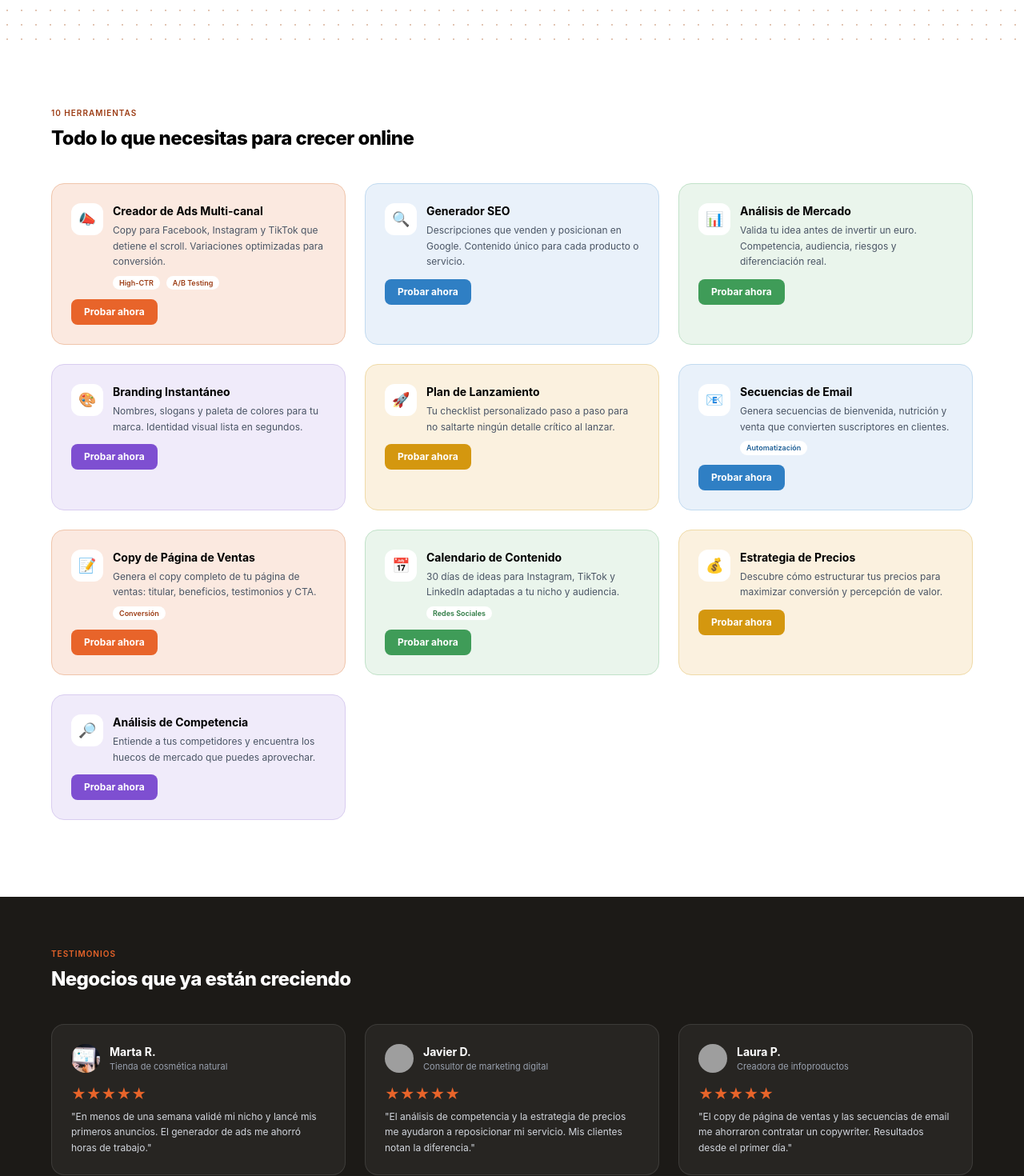
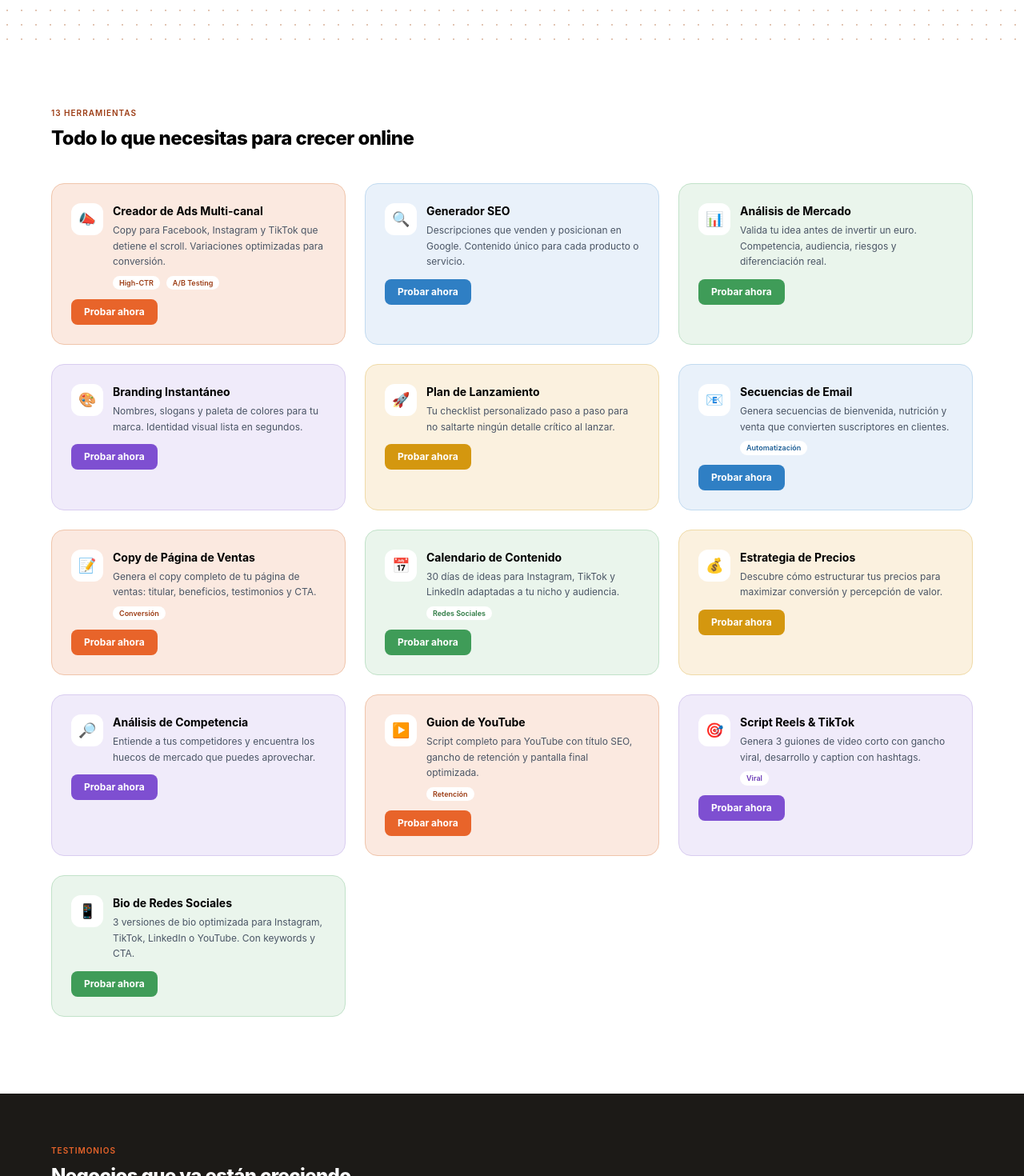
Before and after one commit to Zebdon/ecomboost-ai, a React (Vite) app: page / in a window 1280 px wide. Shown: the part 640-2110 px from the top of the page at 80% size. Built offline with nearby package versions, Linux system fonts and the light colour scheme; grey boxes are pictures that could not be loaded.

Commit message:
Show 13 tools on Home page, update title and counters

```diff
--- a/index.html
+++ b/index.html
@@ -5,8 +5,8 @@
     <link rel="icon" type="image/svg+xml" href="/favicon.svg" />
     <meta name="viewport" content="width=device-width, initial-scale=1.0" />
 
-    <title>ImpulsoAI — 10 Herramientas IA para tu Negocio Digital</title>
-    <meta name="description" content="10 herramientas de inteligencia artificial para marketing digital, ventas, branding y crecimiento. Crea anuncios, emails, copy de ventas y lanza tu negocio en minutos." />
+    <title>ImpulsoAI — 13 Herramientas IA para tu Negocio Digital</title>
+    <meta name="description" content="13 herramientas de inteligencia artificial para marketing digital, ventas, branding y crecimiento. Crea anuncios, emails, guiones de YouTube, Reels, copy de ventas y lanza tu negocio en minutos." />
     <meta name="keywords" content="herramientas marketing digital IA, generador anuncios inteligencia artificial, copy ventas IA, email marketing automatico, calendario contenido redes sociales, analizar nicho mercado, branding instantaneo, estrategia precios, analisis competencia, lanzar negocio online" />
     <link rel="canonical" href="https://ecomboost-ai-gamma.vercel.app" />
 
--- a/src/pages/Home.jsx
+++ b/src/pages/Home.jsx
@@ -89,6 +89,30 @@ const tools = [
     desc: 'Entiende a tus competidores y encuentra los huecos de mercado que puedes aprovechar.',
     tags: [],
     bg: 'bg-[#F0EBFA]', border: 'border-[#d9cdf0]', iconColor: 'text-[#6938b5]', btn: 'bg-[#7e4fd1]',
+  },
+  {
+    icon: '▶️',
+    title: 'Guion de YouTube',
+    path: '/youtube',
+    desc: 'Script completo para YouTube con título SEO, gancho de retención y pantalla final optimizada.',
+    tags: ['Retención'],
+    bg: 'bg-[#FBE9E0]', border: 'border-[#f0c5ab]', iconColor: 'text-[#9c3c14]', btn: 'bg-[#E8642A]',
+  },
+  {
+    icon: '🎯',
+    title: 'Script Reels & TikTok',
+    path: '/reels',
+    desc: 'Genera 3 guiones de video corto con gancho viral, desarrollo y caption con hashtags.',
+    tags: ['Viral'],
+    bg: 'bg-[#F0EBFA]', border: 'border-[#d9cdf0]', iconColor: 'text-[#6938b5]', btn: 'bg-[#7e4fd1]',
+  },
+  {
+    icon: '📱',
+    title: 'Bio de Redes Sociales',
+    path: '/bio',
+    desc: '3 versiones de bio optimizada para Instagram, TikTok, LinkedIn o YouTube. Con keywords y CTA.',
+    tags: [],
+    bg: 'bg-[#EAF5EC]', border: 'border-[#c2e2c9]', iconColor: 'text-[#2d7a42]', btn: 'bg-[#3f9c58]',
   },
 ]
 
@@ -268,7 +292,7 @@ function Home() {
       <section className="px-5 lg:px-12 bg-white">
         <div className="max-w-6xl mx-auto">
           <div id="herramientas" className="mb-8 lg:mb-10 scroll-mt-20 mt-12 lg:mt-20">
-            <p className="text-[10px] font-semibold tracking-widest text-[#9c3c14] uppercase mb-2">10 Herramientas</p>
+            <p className="text-[10px] font-semibold tracking-widest text-[#9c3c14] uppercase mb-2">13 Herramientas</p>
             <h2 className="text-2xl font-extrabold tracking-tight mb-8">Todo lo que necesitas para crecer online</h2>
           </div>
 
```
